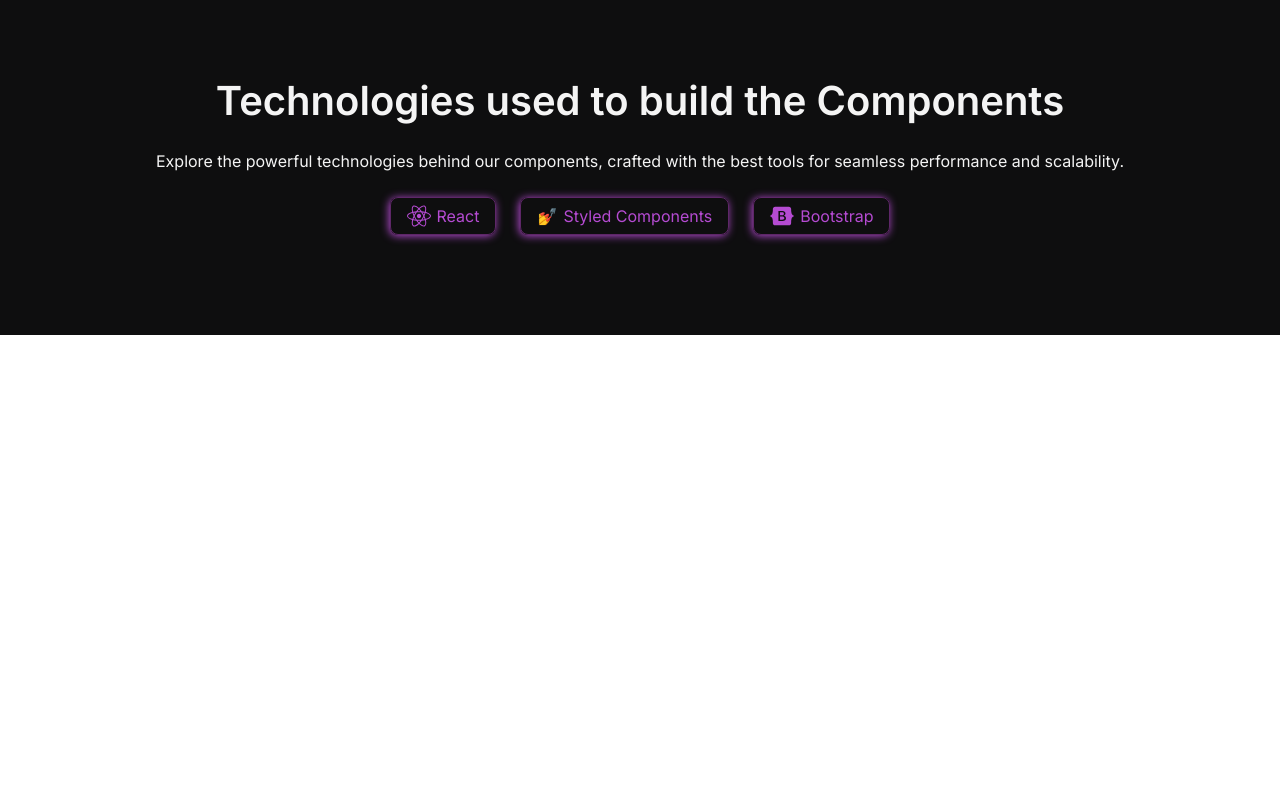
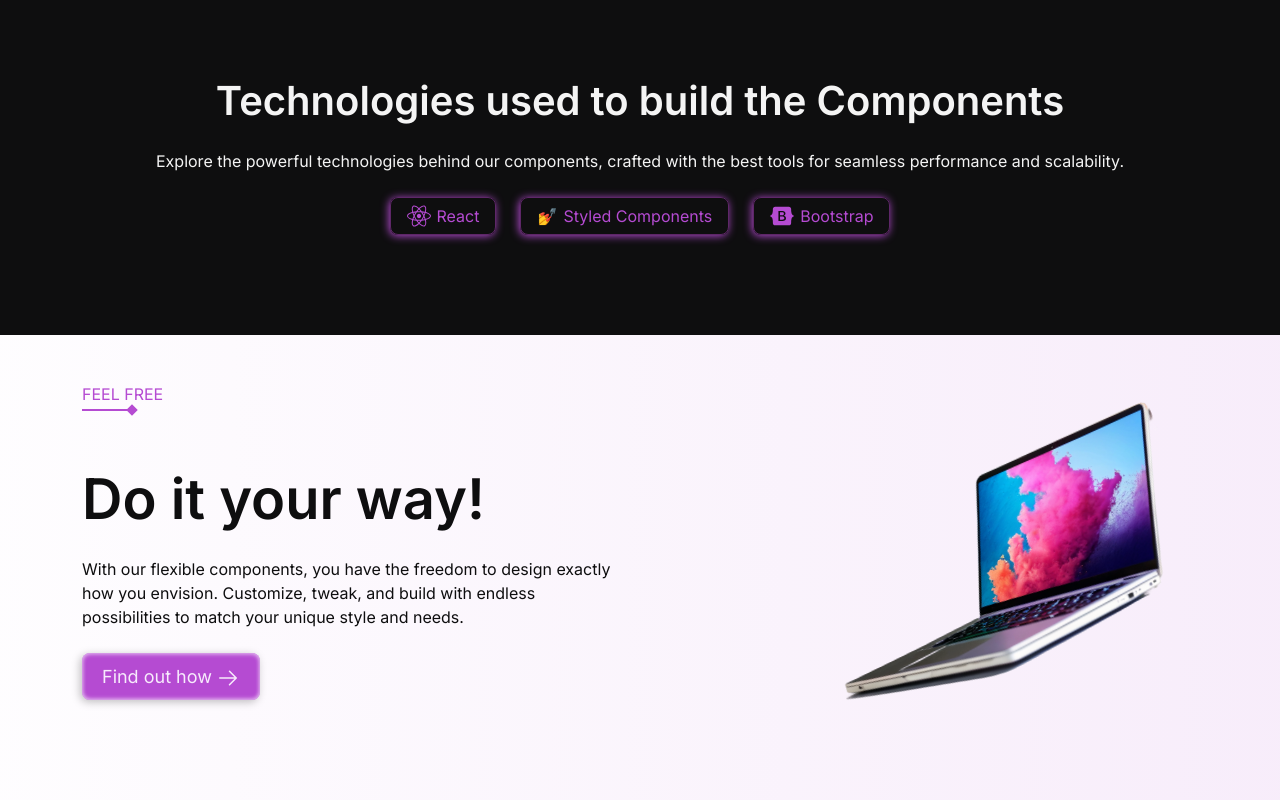
Before and after one commit to Giovani-Bianchi/uicomponents, a React (Vite) app in the folder uicomponents/: page / in a window 1280 px wide. Shown: the part 1642-2442 px from the top of the page. Before the commit the page ends 2027 px from the top, so only its background shows below. Built offline with nearby package versions, Linux system fonts and the light colour scheme.

Commit message:
feat: Do it your way Section na tela Home

```diff
--- a/uicomponents/src/pages/home/home.jsx
+++ b/uicomponents/src/pages/home/home.jsx
@@ -1,14 +1,17 @@
 // Importando os Styled Components do Componente de Home
-import { Badge, CheckboxCheckmark, CheckboxContainer, CTAButton, Feature, FeatureButton, FeatureDemo, FeatureExample, Features, FeaturesRow, FeaturesText, FeaturesTitle, HeroContent, LargeFeature, PurpleLink, RadioButtonCheckmark, RadioButtonContainer, SmallFeature, TechnologiesBadges, TechnologiesContent, Text, TitleAndText, TitleH1, TitleH2, TitleH3 } from "./home.styles.js"
+import { Badge, CheckboxCheckmark, CheckboxContainer, CTAButton, CTAContent, DoItYourWayContent, Feature, FeatureButton, FeatureDemo, FeatureExample, Features, FeaturesRow, FeaturesText, HeroContent, LaptopDiv, LaptopImage, LargeFeature, LineTitle, PurpleLink, RadioButtonCheckmark, RadioButtonContainer, SmallFeature, TechnologiesBadges, TechnologiesContent, Text, TitleAndText, TitleH1, TitleH2, TitleH3 } from "./home.styles.js"
 
 // Importando o Styled Components Global
-import { Container, ContainerFluid, FlexCenterDiv, Row } from "../../styles/global.styles.js"
+import { Container, ContainerFluid, DoItYourWayContainerFluid, FlexCenterDiv, Row } from "../../styles/global.styles.js"
 
 // Importações dos ícones do phosphor-icons
 import { ArrowRight } from "@phosphor-icons/react";
 
 // Importações dos ícones do react-icons
 import { FaBootstrap, FaReact } from "react-icons/fa";
+
+// Importação das imagens
+import laptop from "../../assets/pages/home/laptop.png";
 
 // Importando os componentes
 import Navbar from "../../components/navbar/navbar.jsx";
@@ -46,12 +49,12 @@
                 <Container>
 
                     {/* Título de Features */}
-                    <FeaturesTitle>
+                    <LineTitle>
                         <TitleH2>FEATURES</TitleH2>
                         <svg xmlns="http://www.w3.org/2000/svg" width="56" height="12" viewBox="0 0 56 12" fill="none">
                             <path d="M55.7735 6L50 0.226497L44.2265 6L50 11.7735L55.7735 6ZM0 7H50V5H0V7Z" fill="#B54BD2"/>
                         </svg>
-                    </FeaturesTitle>
+                    </LineTitle>
 
                     {/* Features */}
                     <Features>
@@ -247,6 +250,45 @@
                 </ContainerFluid>
             </section>
 
+            {/* Do it your way Section */}
+            <section id="do-it-your-way-section">
+                <DoItYourWayContainerFluid>
+
+                    <Container>
+
+                        {/* Título de Feel Free */}
+                        <LineTitle>
+                            <TitleH2>FEEL FREE</TitleH2>
+                            <svg xmlns="http://www.w3.org/2000/svg" width="56" height="12" viewBox="0 0 56 12" fill="none">
+                                <path d="M55.7735 6L50 0.226497L44.2265 6L50 11.7735L55.7735 6ZM0 7H50V5H0V7Z" fill="#B54BD2"/>
+                            </svg>
+                        </LineTitle>
+
+                        {/* Do it your way Content */}
+                        <DoItYourWayContent>
+
+                            {/* Call to Action Content */}
+                            <CTAContent>
+                                <TitleH1>Do it your way!</TitleH1>
+                                <Text $fontSize="16px">With our flexible components, you have the freedom to design exactly how you envision. Customize, tweak, and build with endless possibilities to match your unique style and needs.</Text>
+                                <CTAButton>
+                                    Find out how
+                                    <ArrowRight size={24} style={{marginLeft: 4}} />
+                                </CTAButton>
+                            </CTAContent>
+
+                            {/* Laptop Image */}
+                            <LaptopDiv>
+                                <LaptopImage src={laptop} alt="Laptop Image" />
+                            </LaptopDiv>
+
+                        </DoItYourWayContent>
+
+                    </Container>
+
+                </DoItYourWayContainerFluid>
+            </section>
+
         </main>
 
     </>
--- a/uicomponents/src/pages/home/home.styles.js
+++ b/uicomponents/src/pages/home/home.styles.js
@@ -61,6 +61,13 @@
     }
 `;
 
+// Line Title
+export const LineTitle = styled.div.attrs({
+    className: "d-flex flex-column"
+})`
+    margin-bottom: 50px;
+`;
+
 /* --------------------------------------------------------------------------------------------------------
  * Hero Section
 ---------------------------------------------------------------------------------------------------------- */
@@ -75,13 +82,6 @@
 /* --------------------------------------------------------------------------------------------------------
  * Features Section
 ---------------------------------------------------------------------------------------------------------- */
-
-// Features Title
-export const FeaturesTitle = styled.div.attrs({
-    className: "d-flex flex-column"
-})`
-    margin-bottom: 50px;
-`;
 
 // Features
 export const Features = styled.div.attrs({
@@ -354,3 +354,30 @@
         transition: 0.1s;
     }
 `;
+
+/* --------------------------------------------------------------------------------------------------------
+ * Do it your way Section
+---------------------------------------------------------------------------------------------------------- */
+
+// Do it your way Content
+export const DoItYourWayContent = styled.div.attrs({
+    className: 'row'
+})``;
+
+// CTA Content
+export const CTAContent = styled.div.attrs({
+    className: "col-6 d-flex flex-column"
+})`
+    gap: 24px;
+`;
+
+// Laptop Div
+export const LaptopDiv = styled.div.attrs({
+    className: "col-6 d-flex justify-content-end"
+})``;
+
+// Laptop Image
+export const LaptopImage = styled.img`
+    height: 200px;
+    transform: rotate(-22deg);
+`;
--- a/uicomponents/src/styles/global.css
+++ b/uicomponents/src/styles/global.css
@@ -47,6 +47,11 @@
     box-sizing: border-box;
 }
 
+/* html ocupando 100% da página */
+html {
+    height: 100%
+}
+
 /* Margin top para afastar o conteúdo da main do header com posição fixa da aplicação */
 body {
     margin-top: 100px;
@@ -66,3 +71,13 @@
     padding-top: 50px;
     padding-bottom: 100px;
 }
+
+/* Removendo o padding da technologies section */
+#technologies-section {
+    padding: 0px;
+}
+
+/* Removendo o padding da do it your way section */
+#do-it-your-way-section {
+    padding: 0px;
+}
--- a/uicomponents/src/styles/global.styles.js
+++ b/uicomponents/src/styles/global.styles.js
@@ -28,3 +28,14 @@
 })`
     padding: ${props => props.$padding || "0"};
 `;
+
+/* --------------------------------------------------------------------------------------------------------
+ * Home
+---------------------------------------------------------------------------------------------------------- */
+
+// DoItYourWay Container Fluid
+export const DoItYourWayContainerFluid = styled(ContainerFluid)`
+    background: linear-gradient(270deg, rgba(181, 75, 210, 0.10) 0%, rgba(247, 235, 252, 0.10) 100%);
+    padding-top: 50px;
+    padding-bottom: 100px;
+`;
```
Also changed, not shown: uicomponents/src/assets/pages/home/laptop.png (added).
